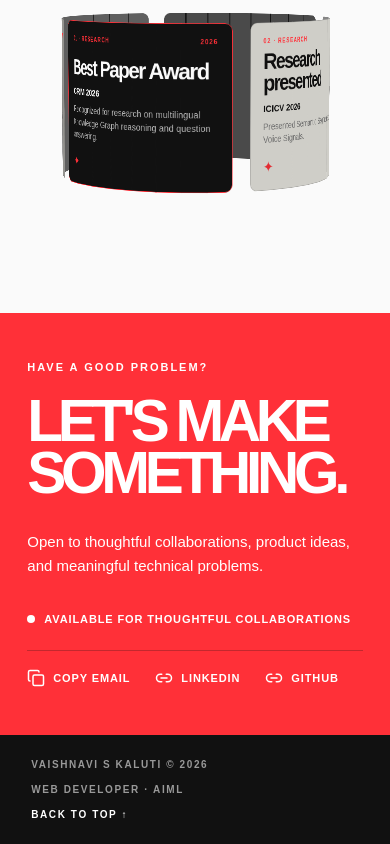
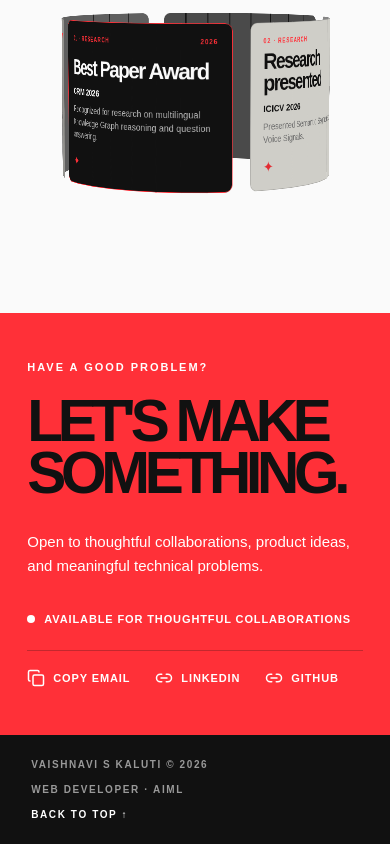
Before and after one commit to Vaishnavi-S-K/Portfolio, a React (Vite) app: page / in a window 390 px wide. Shown: the part 3524-4368 px from the top of the page. Built offline with nearby package versions, Linux system fonts and the light colour scheme.

Commit message:
Update App.css

```diff
--- a/src/App.css
+++ b/src/App.css
@@ -292,7 +292,7 @@ em { color: var(--red); font-style: normal; }
   .contact { padding-bottom: 48px; padding-top: 48px; }
   .contact h2,
   .contact h2 em {
-    color: #fff;
+    color: var(--ink);
     font-size: clamp(48px, 15vw, 86px);
     font-weight: 900;
     line-height: .9;
```
